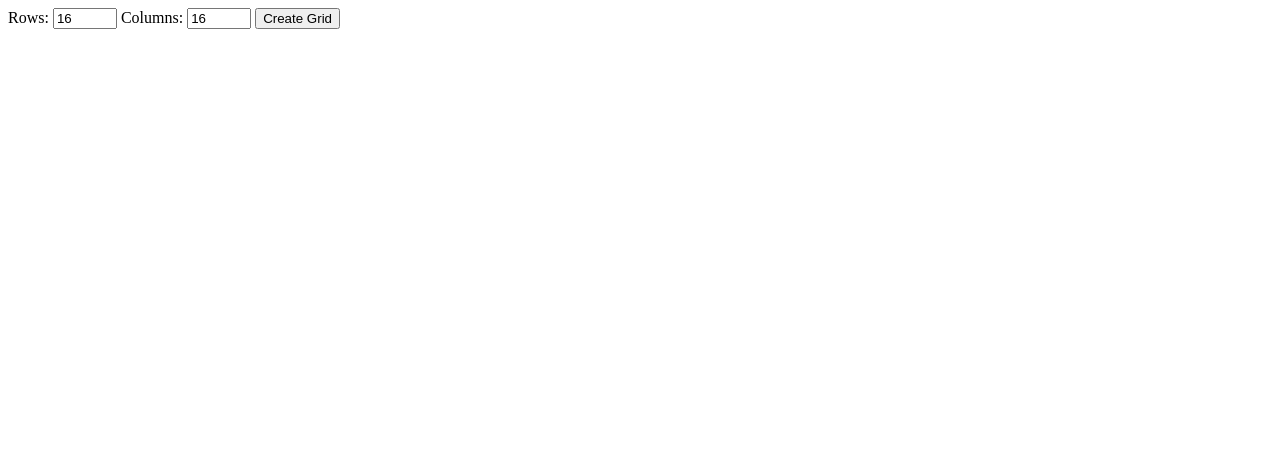
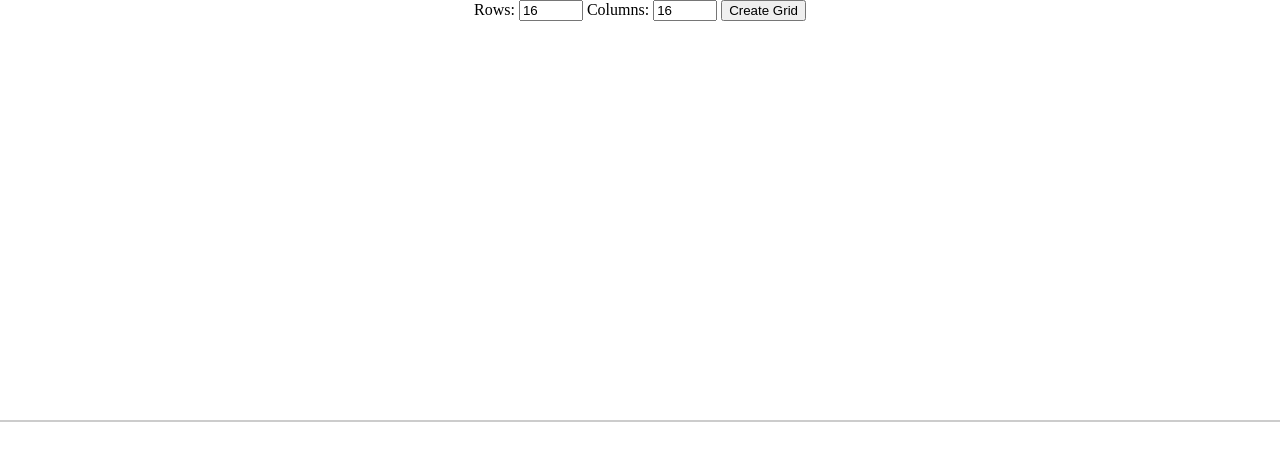
Before and after one commit to iamethanglenny/etch-a-sketch-odin-project, a plain HTML site: page index.html in a window 1280 px wide. Drawn offline with Linux system fonts and the light colour scheme.

Commit message:
Feat: Add styling to html and body, and attempts to get grid-squares to show up on page -- height formation seems to be the issue

```diff
--- a/script.js
+++ b/script.js
@@ -11,19 +11,19 @@ function createGrid(rows, cols) {
     const gridContainer = document.getElementById("grid-container");
     gridContainer.innerHTML = '';
 
-    const squareWidth = 100 / cols;
-    const squareHeight = 100 / rows;
+
 
     for (let i = 0; i < rows * cols; i++) {
         const gridSquare = document.createElement("div");
         gridSquare.classList.add("grid-square");
 
-        gridSquare.style.flex = `1 0 calc(${squareWidth})% - 2px)`;
-        gridSquare.style.height = `calc(${squareWidth})vh - 2px)`;
+        gridSquare.style.flex = `1 0 calc(${100 / cols})% - 2px)`;
+        gridSquare.style.height = `calc(${100 / rows})vh - 2px)`;
 
         gridSquare.addEventListener("mouseover", () => {
             gridSquare.style.backgroundColor = getRandomColor();
         })
+        console.log("Creating square", i);
 
         gridContainer.appendChild(gridSquare);
     }
@@ -31,14 +31,13 @@ function createGrid(rows, cols) {
 
 
 // GET user input for a new grid based on their sizing choice
-document.getElementById('grid-form').addEventListener("submit", function(event) => {
+document.getElementById('grid-form').addEventListener("submit", function(event) {
     event.preventDefault();
-    while (rows < 100 || cols < 100) {
+
         const rows = document.getElementById("rows").value;
         const cols = document.getElementById("cols").value;
 
         createGrid(rows, cols);
-    }
 })
 
 // INITIALIZE page with a 16 x 16 grid
--- a/styles.css
+++ b/styles.css
@@ -1,14 +1,28 @@
+html, body {
+    height: 100%;
+    margin: 0;
+    padding: 0;
+    display: flex;
+    flex-direction: column;
+    align-items: center;
+    justify-content: center;
+}
+
 #grid-container {
     display: flex;
     flex-wrap: wrap;
-    justify-content: flex-start;
-    width: 100%;
-    max-width: 100vw;
+    justify-content: center;
+    align-items: center;
+    width: 100vw;
+    height: 80vh;
     margin: auto;
 }
 
 .grid-square {
-    flex: 1;
+    flex: 1 0 auto;
+    background-color: lightblue;
+    border: 1px solid #ccc;
+    box-sizing: border-box;
 }
 
 form {
```
